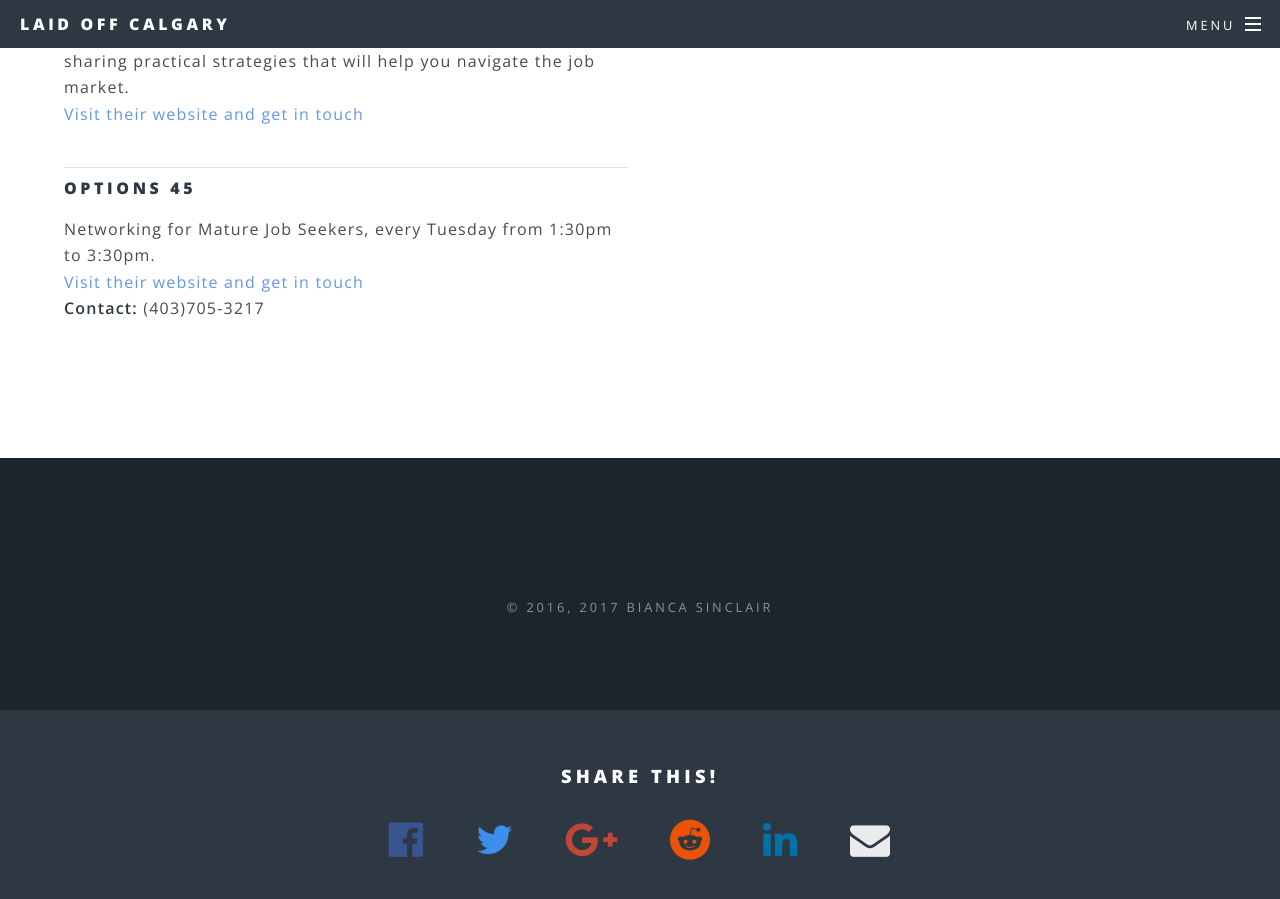
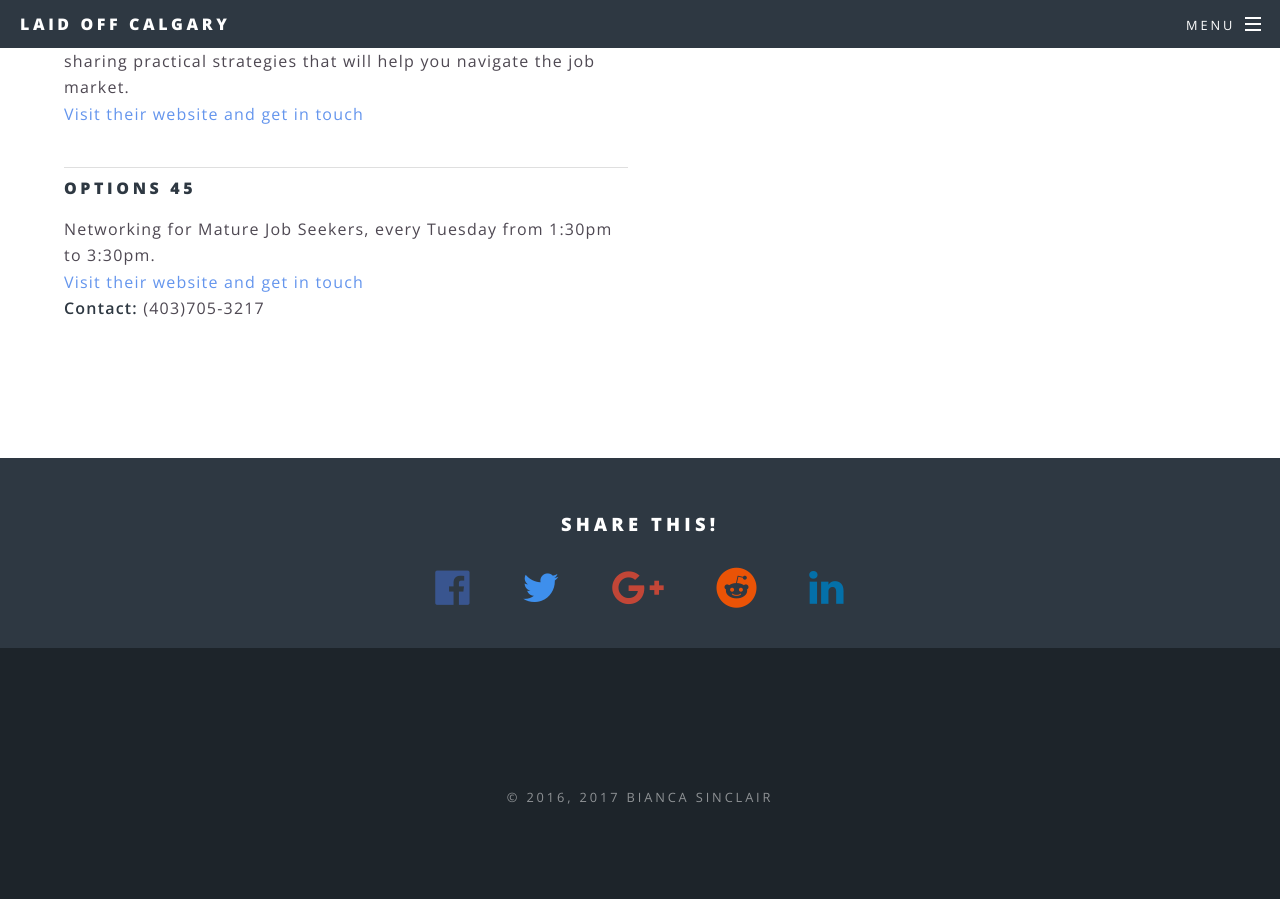
Before and after one commit to rookiedk/rookiedk.github.io, a Jekyll site: the page built from resources.html, in a window 1280 px wide and 900 px high, scrolled down 1060 px. Built offline with Jekyll 4.4.1, drawn with Linux system fonts in a browser that asks for light colours; nearby versions of some CDN libraries.

Commit message:
added share buttons

```diff
--- a/_includes/share.html
+++ b/_includes/share.html
@@ -15,5 +15,4 @@
 'left=20,top=20,width=900,height=500,toolbar=1,resizable=0'); return false;" ><i class="fa fa-reddit fa share-button"></i></a>
        <a href="https://www.linkedin.com/shareArticle?mini=true&url={{ site.url }}{{ page.url }}&title={{ page.title }}&summary={{ page.description }}&source=webjeda" onclick="window.open(this.href, 'mywin',
 'left=20,top=20,width=500,height=500,toolbar=1,resizable=0'); return false;" ><i class="fa share-linkedin fa-linkedin fa share-button"></i></a>
-        <a href="mailto:?subject={{ page.title }}&amp;body=Check out this site {{ site.url }}{{ page.url }}"><i class="fa fa-envelope fa share-button"></i></a>
 </div>
--- a/_layouts/default.html
+++ b/_layouts/default.html
@@ -13,9 +13,11 @@
 
       {{ content }}
 
+      {% include  share.html %}
+
       {% include footer.html %}
 
-      {% include  share.html %}
+
 
       {% include scripts.html %}
 
--- a/_layouts/landing.html
+++ b/_layouts/landing.html
@@ -13,6 +13,8 @@
 
       {{ content }}
 
+      {% include  share.html %}
+
       {% include footer.html %}
 
       {% include scripts.html %}
```
